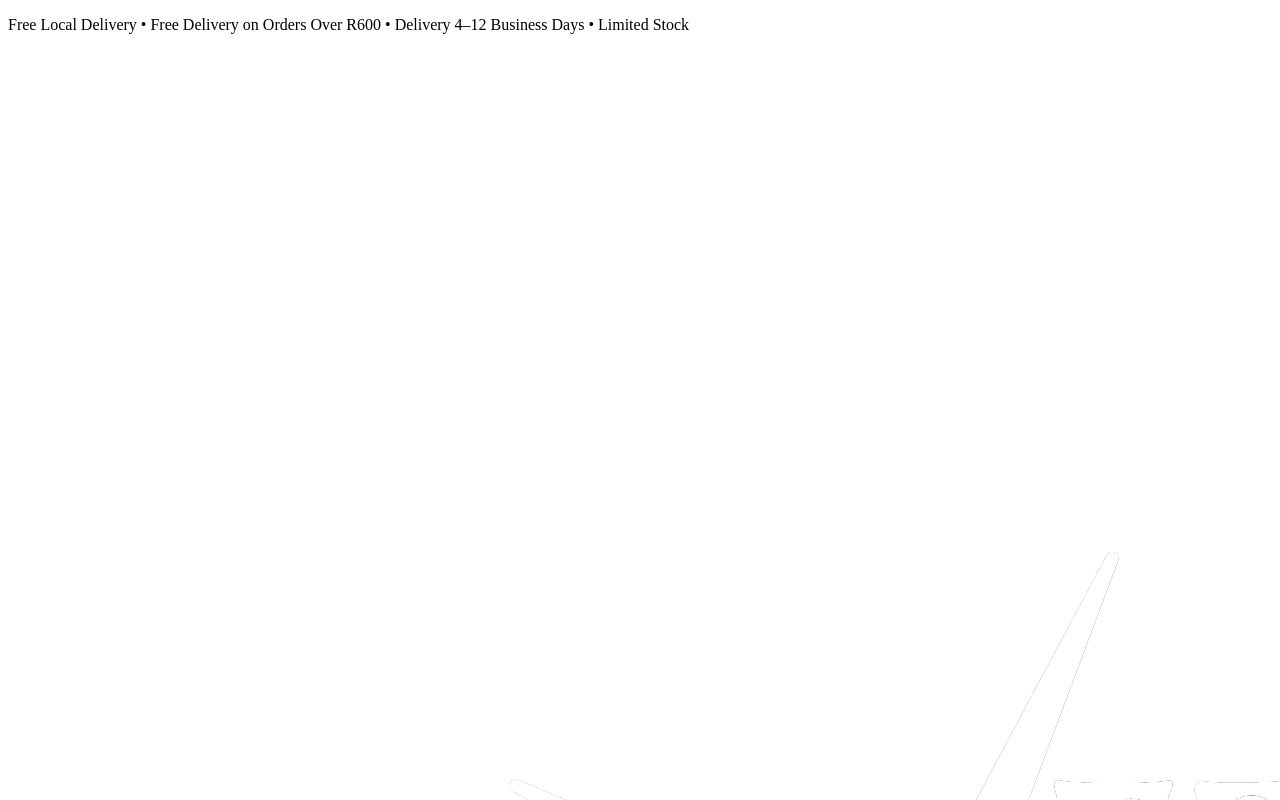
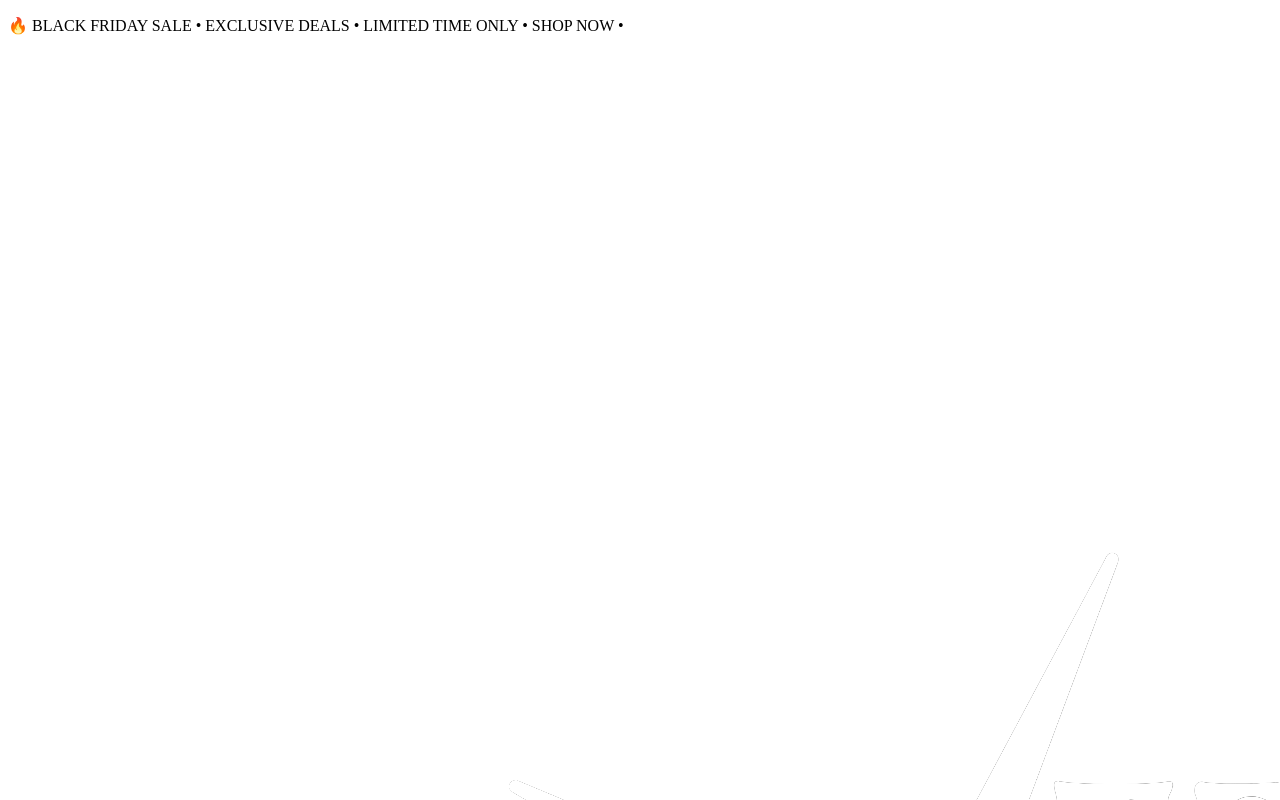
Before and after one commit to sinatraheadwear-del/Sinatra-Headwear, a plain HTML site: page cancellation-policy.html in a window 1280 px wide. Shown: the top 800 px of the page. Drawn offline with Linux system fonts and the light colour scheme; files that its build step writes are made by us from their sources; files whose address does not match are found by name.

Commit message:
Update cancellation-policy.html

```diff
--- a/cancellation-policy.html
+++ b/cancellation-policy.html
@@ -16,8 +16,11 @@
 <body>
 
   <div class="announcement-bar">
-    <p>Free Local Delivery • Free Delivery on Orders Over R600 • Delivery 4–12 Business Days • Limited Stock</p>
-  </div>
+  <p>
+    🔥 BLACK FRIDAY SALE • EXCLUSIVE DEALS •
+    LIMITED TIME ONLY • SHOP NOW •
+  </p>
+</div>
 
   <header>
     <a href="index.html" class="logo">
```
